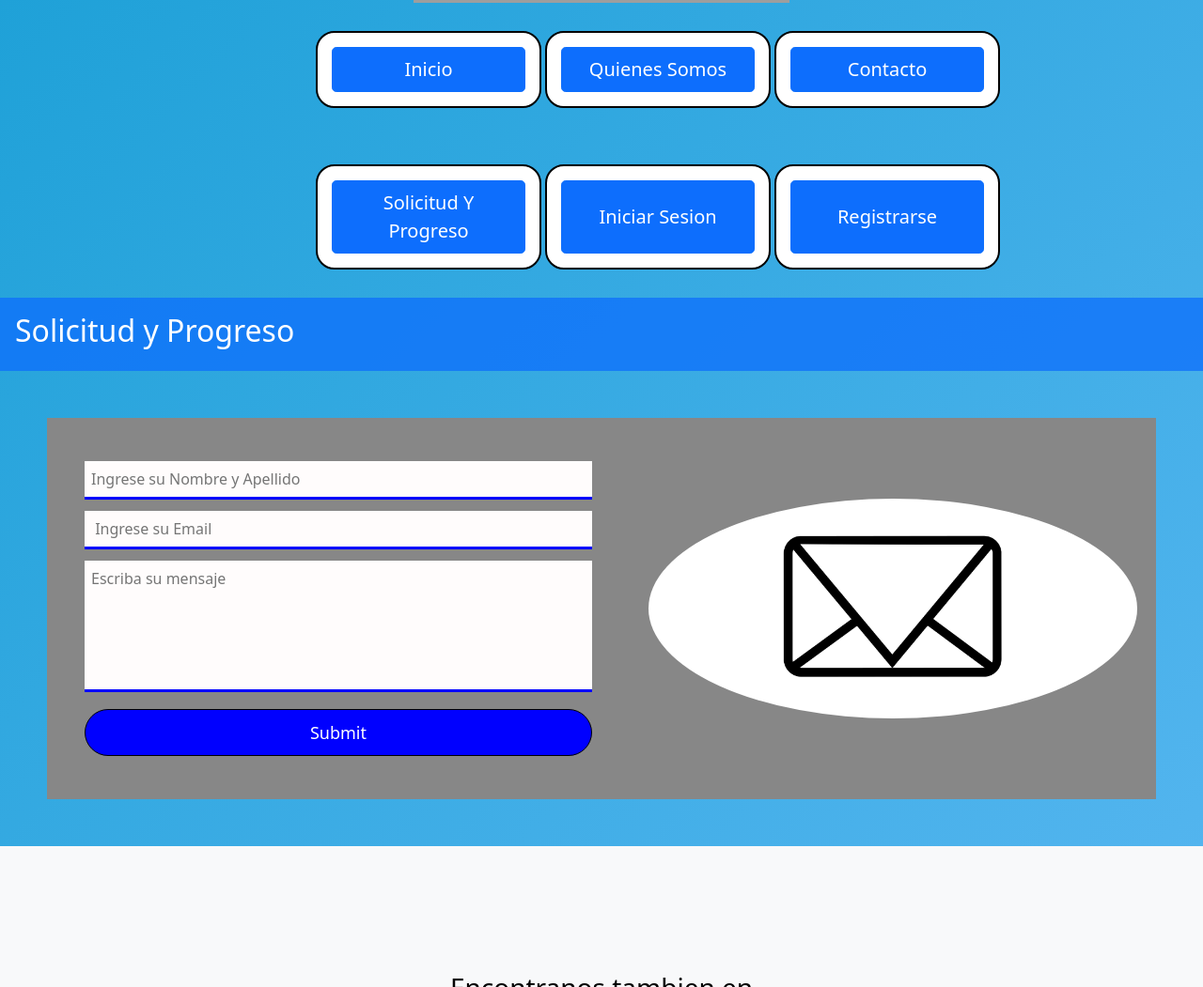
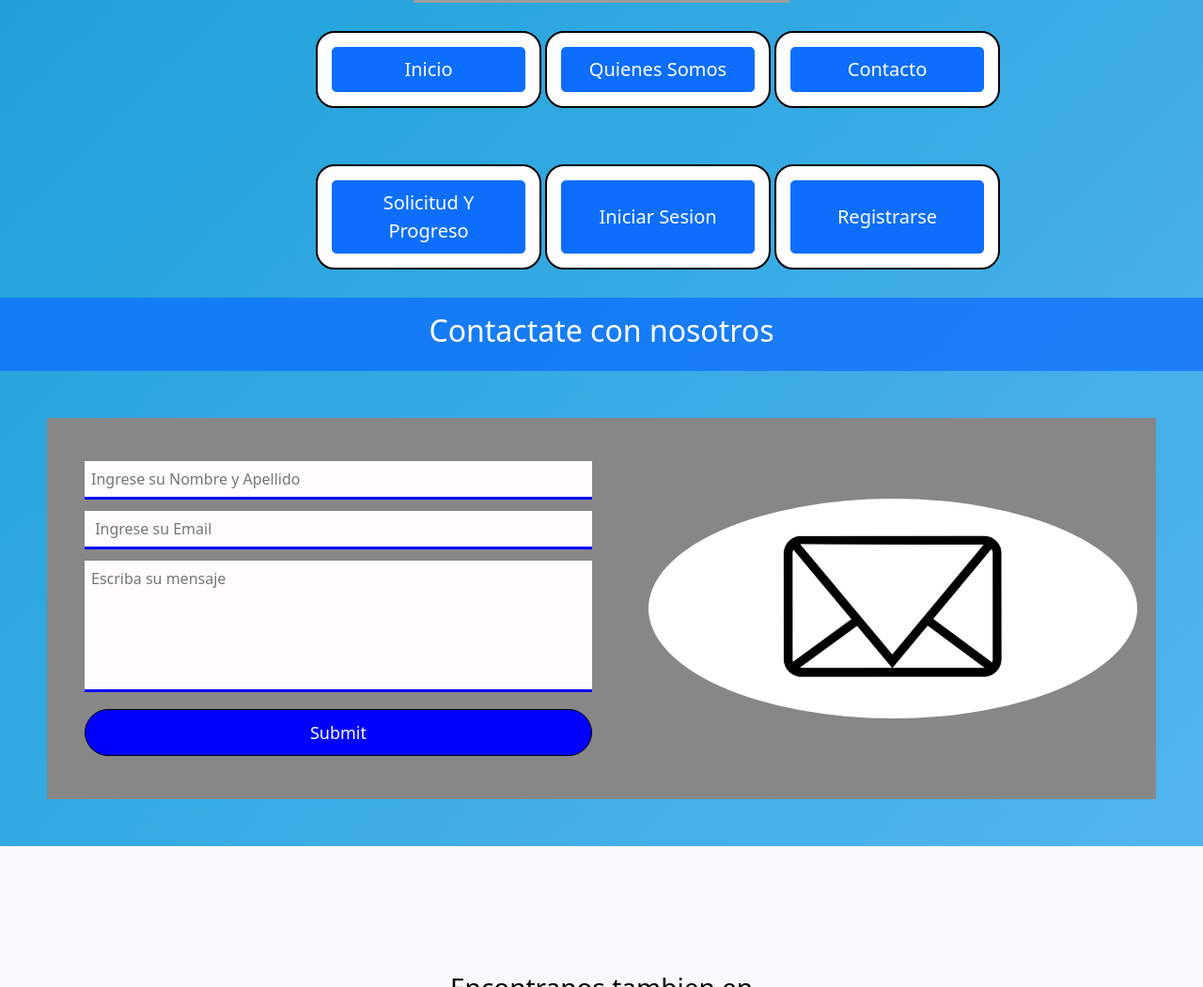
Before and after one commit to MartinHernandez21/Insurley, a plain HTML site: page contacto.html in a window 1280 px wide. Shown: the part 297-1348 px from the top of the page at 94% size. Drawn offline with nearby package versions, Linux system fonts and the light colour scheme; grey boxes are pictures that could not be loaded.

```diff
--- a/contacto.html
+++ b/contacto.html
@@ -28,9 +28,9 @@
     </nav>
 </header>
 <main>
-    <div>
+    <div class="contactatecon">
         <div class="p-3 mb-2  bg-primary text-white fs-2 bg-opacity-75" role="alert">
-            <h4 class="fs-2 alert-heading">Solicitud y Progreso</h4>
+            <h4 class="fs-2 alert-heading">Contactate con nosotros</h4>
     </div>
     <section>
 
--- a/css/estilos.css
+++ b/css/estilos.css
@@ -210,7 +210,10 @@
 .form-img img{
     width: 45%;
     margin: auto;
+}
 
+.contactatecon{
+    text-align: center;
 }
 
 /* Seccion Solicitud y Progreso*/
@@ -241,6 +244,9 @@
     color: rgb(47, 47, 194);
 }
 
+.solyprog{
+    text-align: center;
+}
 /* Seccion de INICIAR SESION */
 
 .formulario-iniciarsesion{
```
Also changed, not shown: solicitudyprogreso.html (+2 -1 lines).
